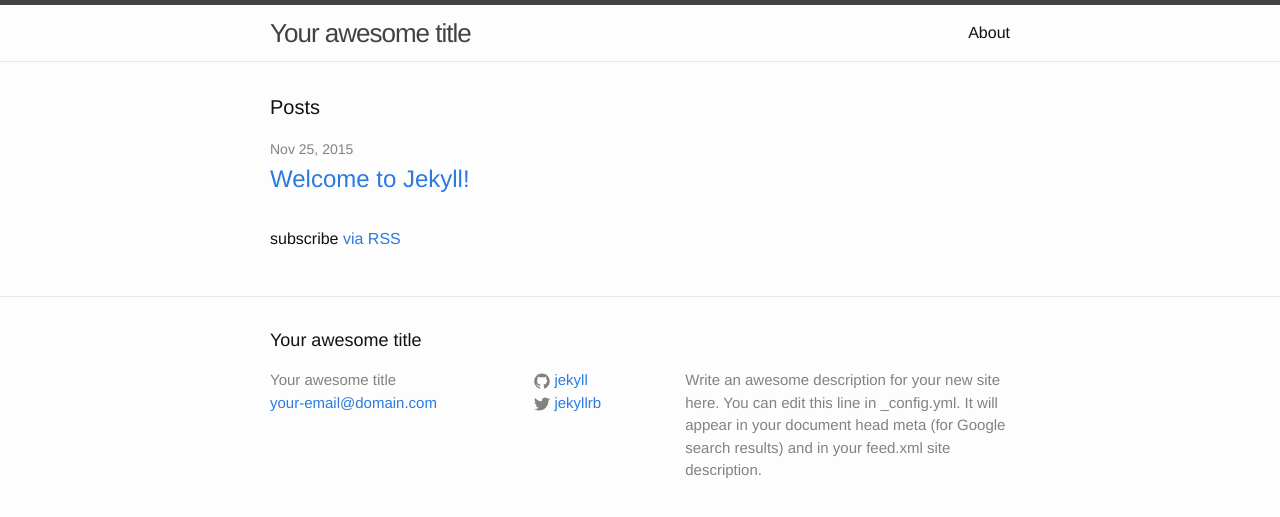
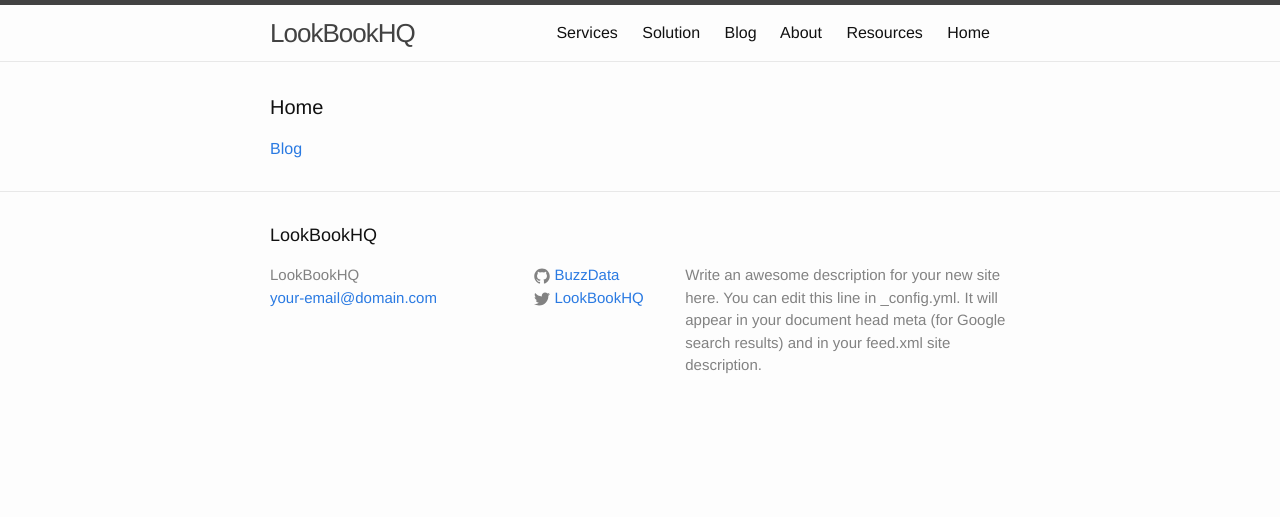
Before and after one commit to tareknaim/buzzdata.github.io, a Jekyll site: the page built from index.html, in a window 1280 px wide. Shown: the top 517 px of the page. Built offline with Jekyll 4.4.1, drawn with Linux system fonts in a browser that asks for light colours.

Commit message:
setting up common variables and using categories for posts

```diff
--- a/_config.yml
+++ b/_config.yml
@@ -6,16 +6,16 @@
 # 'jekyll serve'. If you change this file, please restart the server process.
 
 # Site settings
-title: Your awesome title
+title: LookBookHQ
 email: your-email@domain.com
-description: > # this means to ignore newlines until "baseurl:"
+description: > #
   Write an awesome description for your new site here. You can edit this
   line in _config.yml. It will appear in your document head meta (for
   Google search results) and in your feed.xml site description.
 baseurl: "" # the subpath of your site, e.g. /blog
 url: "http://yourdomain.com" # the base hostname & protocol for your site
-twitter_username: jekyllrb
-github_username:  jekyll
+twitter_username: LookBookHQ
+github_username: BuzzData
 
 # Build settings
 markdown: kramdown
--- a/_includes/header.html
+++ b/_includes/header.html
@@ -14,9 +14,11 @@
       </a>
 
       <div class="trigger">
-        {% for my_page in site.pages %}
-          {% if my_page.title %}
-          <a class="page-link" href="{{ my_page.url | prepend: site.baseurl }}">{{ my_page.title }}</a>
+        {% for page in site.pages %}
+          {% if page.label %}
+          <a class="page-link" href="{{ page.url | prepend: site.baseurl }}">{{ page.label }}</a>
+          {% else %}
+          <a class="page-link" href="{{ page.url | prepend: site.baseurl }}">{{ page.title }}</a>
           {% endif %}
         {% endfor %}
       </div>
--- a/_layouts/default.html
+++ b/_layouts/default.html
@@ -3,7 +3,7 @@
 
   {% include head.html %}
 
-  <body>
+  <body {% if page.body_class %}class="{{ page.body_class }}"{% endif %}>
 
     {% include header.html %}
 
--- a/_posts/2015-11-25-welcome-to-jekyll.markdown
+++ b/_posts/2015-11-25-welcome-to-jekyll.markdown
@@ -2,7 +2,7 @@
 layout: post
 title:  "Welcome to Jekyll!"
 date:   2015-11-25 12:20:38 -0500
-categories: jekyll update
+categories: jekyll update featured
 ---
 You’ll find this post in your `_posts` directory. Go ahead and edit it and re-build the site to see your changes. You can rebuild the site in many different ways, but the most common way is to run `jekyll serve`, which launches a web server and auto-regenerates your site when a file is updated.
 
--- a/index.html
+++ b/index.html
@@ -1,23 +1,9 @@
 ---
 layout: default
+body_class: home
+label: Home #used in navigation
 ---
 
-<div class="home">
+<h1 class="page-heading">Home</h1>
 
-  <h1 class="page-heading">Posts</h1>
-
-  <ul class="post-list">
-    {% for post in site.posts %}
-      <li>
-        <span class="post-meta">{{ post.date | date: "%b %-d, %Y" }}</span>
-
-        <h2>
-          <a class="post-link" href="{{ post.url | prepend: site.baseurl }}">{{ post.title }}</a>
-        </h2>
-      </li>
-    {% endfor %}
-  </ul>
-
-  <p class="rss-subscribe">subscribe <a href="{{ "/feed.xml" | prepend: site.baseurl }}">via RSS</a></p>
-
-</div>
+<a href="{{ "/blog" | prepend: site.baseurl }}">Blog</a>
```
Also changed, not shown: _drafts/2015-11-25-test-draft.markdown (added, +7 -0 lines), _posts/2015-11-25-test-post.markdown (added, +7 -0 lines), about-lookbookhq/index.html (added, +12 -0 lines), about.md (deleted, +0 -15 lines), blog/index.html (added, +30 -0 lines), resources/index.html (added, +8 -0 lines), services/index.html (added, +8 -0 lines), solution/index.html (added, +8 -0 lines).
